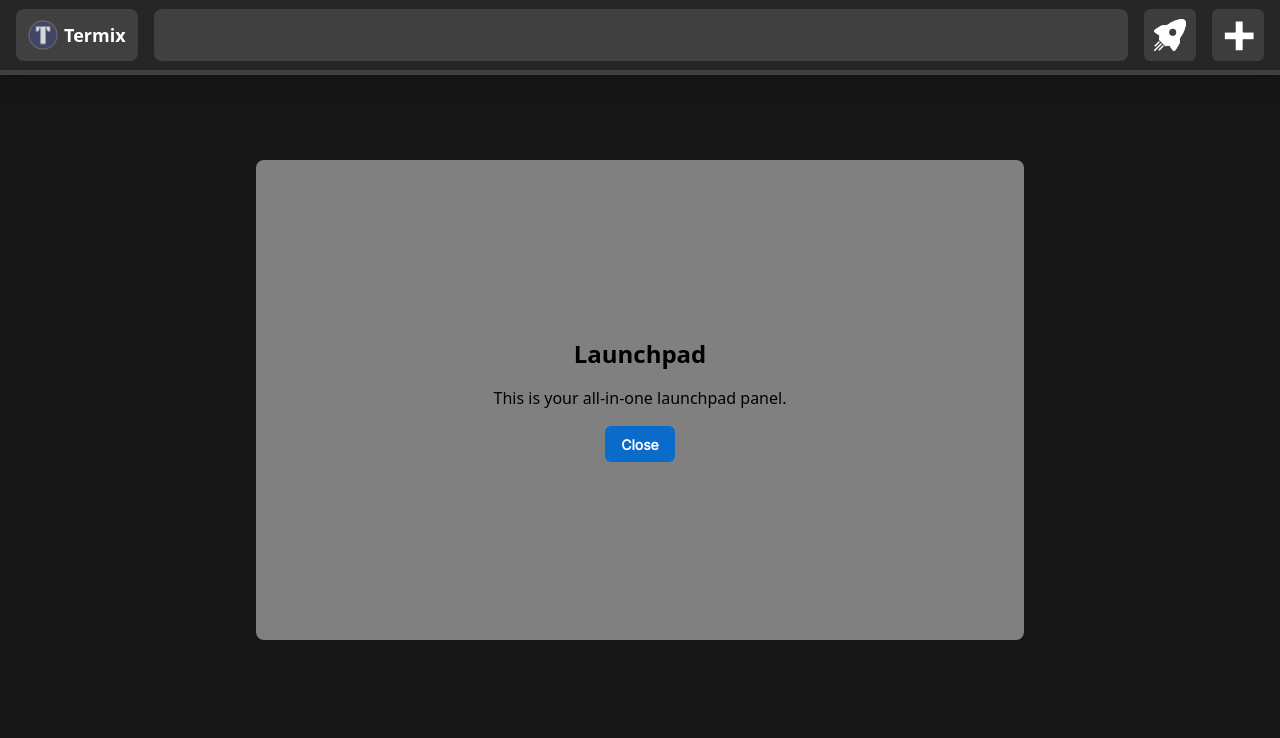
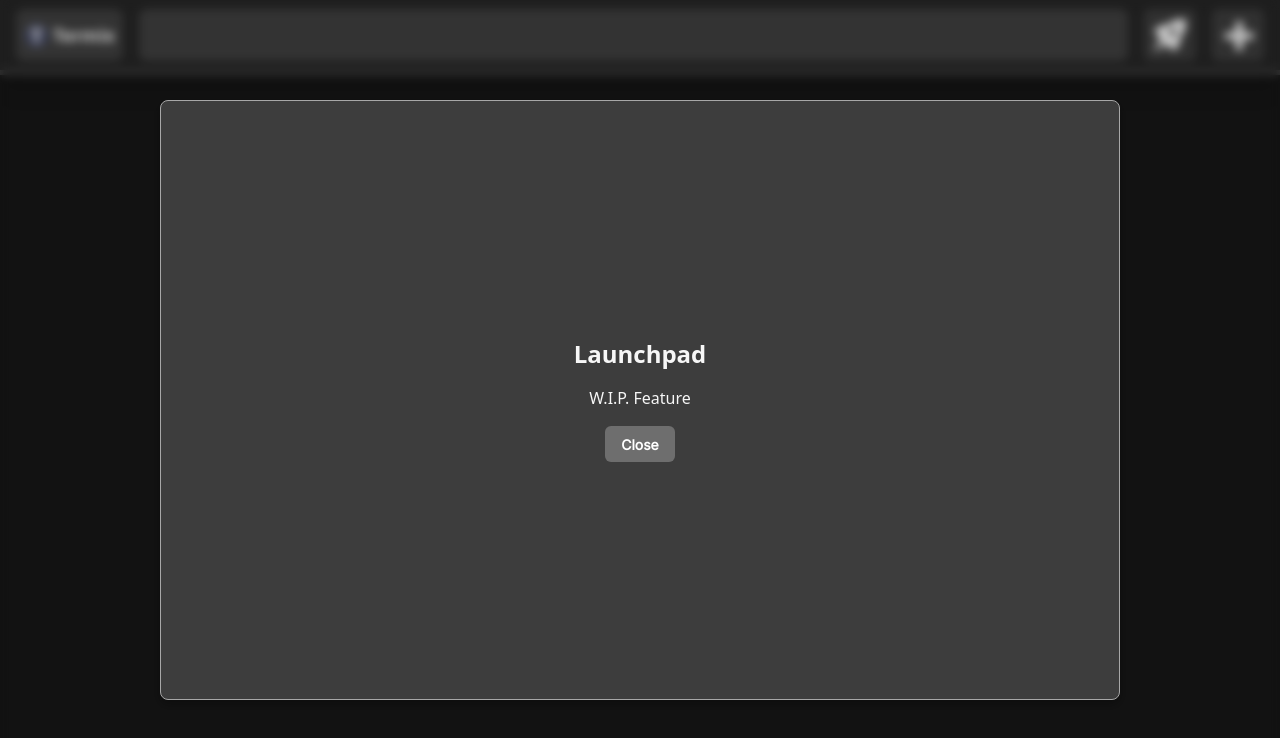
Before and after one commit to nonomal/Termix, a React (Vite) app: page / in a window 1280 px wide. Both pictures are taken after a click on the button 1170 px from the left and 35 px from the top of the page. Shown: the top 738 px of the page. Built offline with nearby package versions, Linux system fonts and the light colour scheme.

Commit message:
Made some UI changes and code cleanup. Split screen working great, readying for release for user testing (without persistence or launchpad for now).

```diff
--- a/src/App.jsx
+++ b/src/App.jsx
@@ -24,7 +24,6 @@ function App() {
     const [isLaunchpadOpen, setIsLaunchpadOpen] = useState(false);
     const [splitTabIds, setSplitTabIds] = useState([]);
 
-    // Handle keypress for opening launchpad
     useEffect(() => {
         const handleKeyDown = (e) => {
             if (e.ctrlKey && e.key === "l") {
@@ -39,7 +38,6 @@ function App() {
         };
     }, []);
 
-    // Handle adding a host
     const handleAddHost = () => {
         if (form.ip && form.user && form.password && form.port) {
             const newTerminal = {
@@ -63,7 +61,6 @@ function App() {
         }
     };
 
-    // Close a terminal tab
     const closeTab = (id) => {
         const newTerminals = terminals.filter((t) => t.id !== id);
         setTerminals(newTerminals);
@@ -72,20 +69,23 @@ function App() {
         }
     };
 
-    // Toggle split for a terminal tab
     const toggleSplit = (id) => {
-        if (splitTabIds.length >= 3) return; // Prevent more than 2 tabs from splitting
+        if (splitTabIds.includes(id)) {
+            setSplitTabIds((prev) => prev.filter((splitId) => splitId !== id));
+            return;
+        }
+
+        if (splitTabIds.length >= 3) return;
 
         setSplitTabIds((prev) =>
             prev.includes(id) ? prev.filter((splitId) => splitId !== id) : [...prev, id]
         );
-
-        if (splitTabIds.includes(id)) {
-            setSplitTabIds((prev) => prev.filter((splitId) => splitId !== id));
-        }
     };
 
-    // Determine the layout based on the number of split tabs
+    const handleSetActiveTab = (tabId) => {
+        setActiveTab(tabId);
+    };
+
     const getLayoutStyle = () => {
         if (splitTabIds.length === 1) {
             // Horizontal split (2 tabs: left-right)
@@ -104,9 +104,9 @@ function App() {
                 <div className="flex-1 flex flex-col overflow-hidden">
                     {/* Topbar */}
                     <div className="bg-neutral-800 text-white p-4 flex items-center justify-between gap-4 min-h-[75px] max-h-[75px] shadow-xl border-b-5 border-neutral-700">
-                        <div className="bg-neutral-700 flex justify-center items-center gap-2 p-3 rounded-lg h-[52px]">
-                            <img src={TermixIcon} alt="Termix Icon" className="w-[30px] h-[30px]" />
-                            <h2 className="text-lg font-bold ml-[-2px]">Termix</h2>
+                        <div className="bg-neutral-700 flex justify-center items-center gap-1 p-2 rounded-lg h-[52px]">
+                            <img src={TermixIcon} alt="Termix Icon" className="w-[25px] h-[25px] object-contain" />
+                            <h2 className="text-lg font-bold">Termix</h2>
                         </div>
 
                         <div className="flex-1 bg-neutral-700 rounded-lg overflow-hidden h-[52px] flex items-center">
@@ -114,7 +114,7 @@ function App() {
                                 <TabList
                                     terminals={terminals}
                                     activeTab={activeTab}
-                                    setActiveTab={setActiveTab}
+                                    setActiveTab={handleSetActiveTab}
                                     closeTab={closeTab}
                                     toggleSplit={toggleSplit}
                                     splitTabIds={splitTabIds}
@@ -127,8 +127,8 @@ function App() {
                         <Button
                             onClick={() => setIsLaunchpadOpen(true)}
                             sx={{
-                                backgroundColor: theme.palette.neutral[700],
-                                "&:hover": { backgroundColor: theme.palette.neutral[300] },
+                                backgroundColor: theme.palette.general.tertiary,
+                                "&:hover": { backgroundColor: theme.palette.general.secondary },
                                 flexShrink: 0,
                                 height: "52px",
                                 width: "52px",
@@ -142,8 +142,8 @@ function App() {
                         <Button
                             onClick={() => setIsAddHostHidden(false)}
                             sx={{
-                                backgroundColor: theme.palette.neutral[700],
-                                "&:hover": { backgroundColor: theme.palette.neutral[300] },
+                                backgroundColor: theme.palette.general.tertiary,
+                                "&:hover": { backgroundColor: theme.palette.general.secondary },
                                 flexShrink: 0,
                                 height: "52px",
                                 width: "52px",
@@ -163,7 +163,16 @@ function App() {
                         {terminals.map((terminal) => (
                             <div
                                 key={terminal.id}
-                                className={`bg-neutral-800 rounded-lg overflow-hidden shadow-xl border-5 border-neutral-700 ${splitTabIds.includes(terminal.id) || activeTab === terminal.id ? "block" : "hidden"} flex-1`}
+                                className={`bg-neutral-800 rounded-lg overflow-hidden shadow-xl border-5 border-neutral-700 ${
+                                    splitTabIds.includes(terminal.id) || activeTab === terminal.id ? "block" : "hidden"
+                                } flex-1`}
+                                style={{
+                                    order: splitTabIds.includes(terminal.id)
+                                        ? splitTabIds.indexOf(terminal.id) + 1
+                                        : activeTab === terminal.id
+                                            ? 0
+                                            : undefined
+                                }}
                             >
                                 <NewTerminal
                                     key={terminal.id}
@@ -172,9 +181,7 @@ function App() {
                                         if (ref && !terminal.terminalRef) {
                                             setTerminals((prev) =>
                                                 prev.map((t) =>
-                                                    t.id === terminal.id
-                                                        ? { ...t, terminalRef: ref }
-                                                        : t
+                                                    t.id === terminal.id ? { ...t, terminalRef: ref } : t
                                                 )
                                             );
                                         }
--- a/src/Launchpad.jsx
+++ b/src/Launchpad.jsx
@@ -1,29 +1,78 @@
-import {Button} from "@mui/joy";
 import PropTypes from 'prop-types';
+import { useEffect, useRef } from 'react';
+import { CssVarsProvider } from '@mui/joy/styles';
+import { Button } from '@mui/joy';
+import theme from './theme';
 
 function Launchpad({ onClose }) {
+    const launchpadRef = useRef(null);
+
+    useEffect(() => {
+        const handleClickOutside = (event) => {
+            if (launchpadRef.current && !launchpadRef.current.contains(event.target)) {
+                onClose();
+            }
+        };
+
+        document.addEventListener("mousedown", handleClickOutside);
+
+        return () => {
+            document.removeEventListener("mousedown", handleClickOutside);
+        };
+    }, [onClose]);
+
     return (
+        <CssVarsProvider theme={theme}>
             <div
                 style={{
                     position: "fixed",
-                top: "20%",
-                left: "20%",
-                width: "60%",
-                height: "60%",
-                backgroundColor: "gray",
+                    top: "0",
+                    left: "0",
+                    width: "100%",
+                    height: "100%",
+                    backgroundColor: "rgba(0, 0, 0, 0.2)",
                     zIndex: 1000,
+                    backdropFilter: "blur(5px)",
+                    display: "flex",
+                    alignItems: "center",
+                    justifyContent: "center",
+                }}
+            >
+                <div
+                    ref={launchpadRef}
+                    style={{
+                        width: "75%",
+                        height: "75%",
+                        backgroundColor: theme.palette.general.tertiary,
                         display: "flex",
                         alignItems: "center",
                         justifyContent: "center",
                         borderRadius: "8px",
+                        boxShadow: "0 4px 10px rgba(0, 0, 0, 0.3)",
+                        border: `1px solid ${theme.palette.general.secondary}`,
+                        color: theme.palette.text.primary,
+                        padding: 3,
                     }}
                 >
                     <div className="text-center">
                         <h2 className="text-2xl font-bold mb-4">Launchpad</h2>
-                <p className="mb-4">This is your all-in-one launchpad panel.</p>
-                <Button onClick={onClose}>Close</Button>
+                        <p className="mb-4">W.I.P. Feature</p>
+                        <Button
+                            type="submit"
+                            onClick={onClose}
+                            sx={{
+                                backgroundColor: theme.palette.general.primary,
+                                '&:hover': {
+                                    backgroundColor: theme.palette.general.disabled,
+                                },
+                            }}
+                        >
+                            Close
+                        </Button>
                     </div>
                 </div>
+            </div>
+        </CssVarsProvider>
     );
 }
 
--- a/src/Terminal.jsx
+++ b/src/Terminal.jsx
@@ -4,6 +4,7 @@ import { FitAddon } from "@xterm/addon-fit";
 import "@xterm/xterm/css/xterm.css";
 import io from "socket.io-client";
 import PropTypes from "prop-types";
+import theme from "./theme";
 
 export function NewTerminal({ hostConfig }) {
     const terminalRef = useRef(null);
@@ -16,9 +17,9 @@ export function NewTerminal({ hostConfig }) {
         const terminal = new Terminal({
             cursorBlink: true,
             theme: {
-                background: "#242424",
-                foreground: "#ffffff",
-                cursor: "#ffffff",
+                background: theme.palette.background.terminal,
+                foreground: theme.palette.text.primary,
+                cursor: theme.palette.text.primary,
             },
             fontSize: 14,
             scrollback: 1000,
--- a/src/theme.js
+++ b/src/theme.js
@@ -17,28 +17,21 @@ const theme = extendTheme({
                     900: '#0f0f0f',
                 },
                 background: {
-                    default: '#212121', // Dark background to contrast white text
-                    paper: '#333333', // Slightly lighter paper background for depth
+                    primary: '#3d3d3d',
+                    terminal: '#262626',
+                    paper: '#555555',
                 },
                 text: {
-                    primary: '#ffffff', // White text for readability
-                    secondary: '#b0b0b0', // Light gray for secondary text
+                    primary: '#f7f7f7',
+                    secondary: '#a7a7a7',
                 },
-                primary: {
-                    main: '#ff4081', // Bright pink for the primary accent color
-                },
-                secondary: {
-                    main: '#00bcd4', // A fresh cyan-blue for secondary accents
-                },
-                error: {
-                    main: '#e53935', // Strong red for error
-                },
-                warning: {
-                    main: '#ff9800', // Vibrant yellow-orange for warning
-                },
-                success: {
-                    main: '#4caf50', // Fresh green for success
-                },
+                general: {
+                    primary: '#6e6e6e',
+                    secondary: '#a7a7a7',
+                    tertiary: '#3d3d3d',
+                    disabled: '#262626',
+                    dark: '#0f0f0f',
+                }
             },
         },
     },
```
Also changed, not shown: src/AddHostModal.jsx (+9 -9 lines), src/TabList.jsx (+15 -16 lines). Lines whose indentation alone changed are shown as unchanged.
